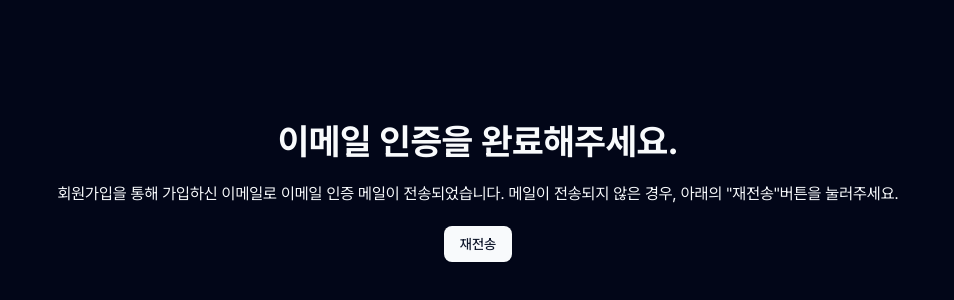
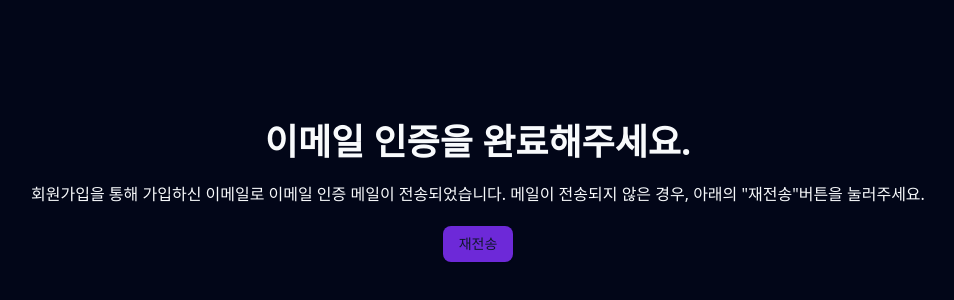
Before and after one commit to Gyulo94/moneybuddy-next, a Next.js app: page /verification in a window 1280 px wide. Shown: the part 208-508 px from the top of the page, without its empty margins (162-1116 px from the left). Built offline with nearby package versions, Linux system fonts and the light colour scheme; no server answers.

Commit message:
메인 컬러 변경

```diff
--- a/styles/globals.css
+++ b/styles/globals.css
@@ -7,7 +7,7 @@
 @theme inline {
   --color-background: var(--background);
   --color-foreground: var(--foreground);
-  --font-pretendard: var(--font-pretendard);
+  --font-pretendard: var(--font-pretendard)
   --color-sidebar-ring: var(--sidebar-ring);
   --color-sidebar-border: var(--sidebar-border);
   --color-sidebar-accent-foreground: var(--sidebar-accent-foreground);
@@ -51,7 +51,7 @@
   --card-foreground: oklch(0.129 0.042 264.695);
   --popover: oklch(1 0 0);
   --popover-foreground: oklch(0.129 0.042 264.695);
-  --primary: oklch(0.208 0.042 265.755);
+  --primary:oklch(0.49 0.24 292.59);
   --primary-foreground: oklch(0.984 0.003 247.858);
   --secondary: oklch(0.968 0.007 247.896);
   --secondary-foreground: oklch(0.208 0.042 265.755);
@@ -87,7 +87,7 @@
   --card-foreground: oklch(0.984 0.003 247.858);
   --popover: oklch(0.129 0.042 264.695);
   --popover-foreground: oklch(0.984 0.003 247.858);
-  --primary: oklch(0.984 0.003 247.858);
+  --primary:oklch(0.49 0.24 292.59);
   --primary-foreground: oklch(0.208 0.042 265.755);
   --secondary: oklch(0.279 0.041 260.031);
   --secondary-foreground: oklch(0.984 0.003 247.858);
```
